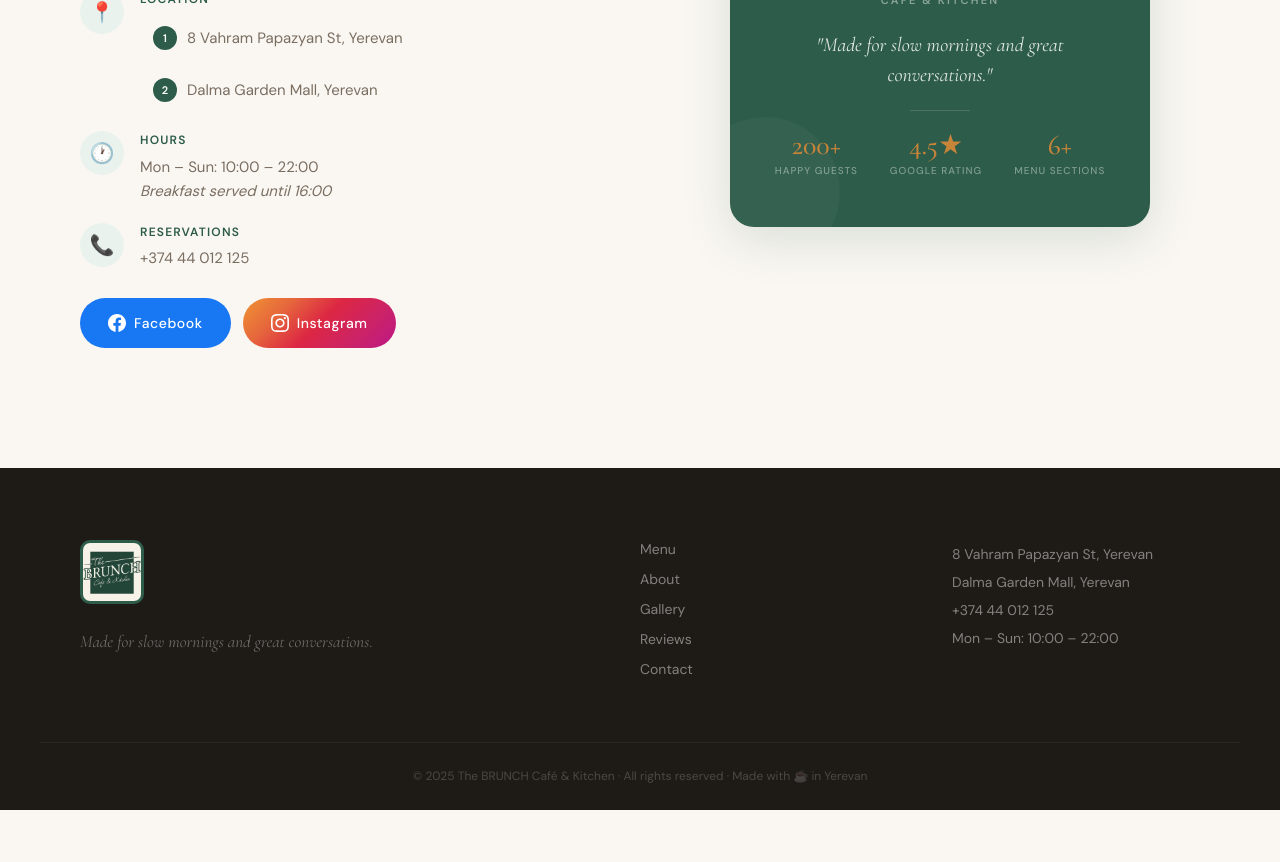
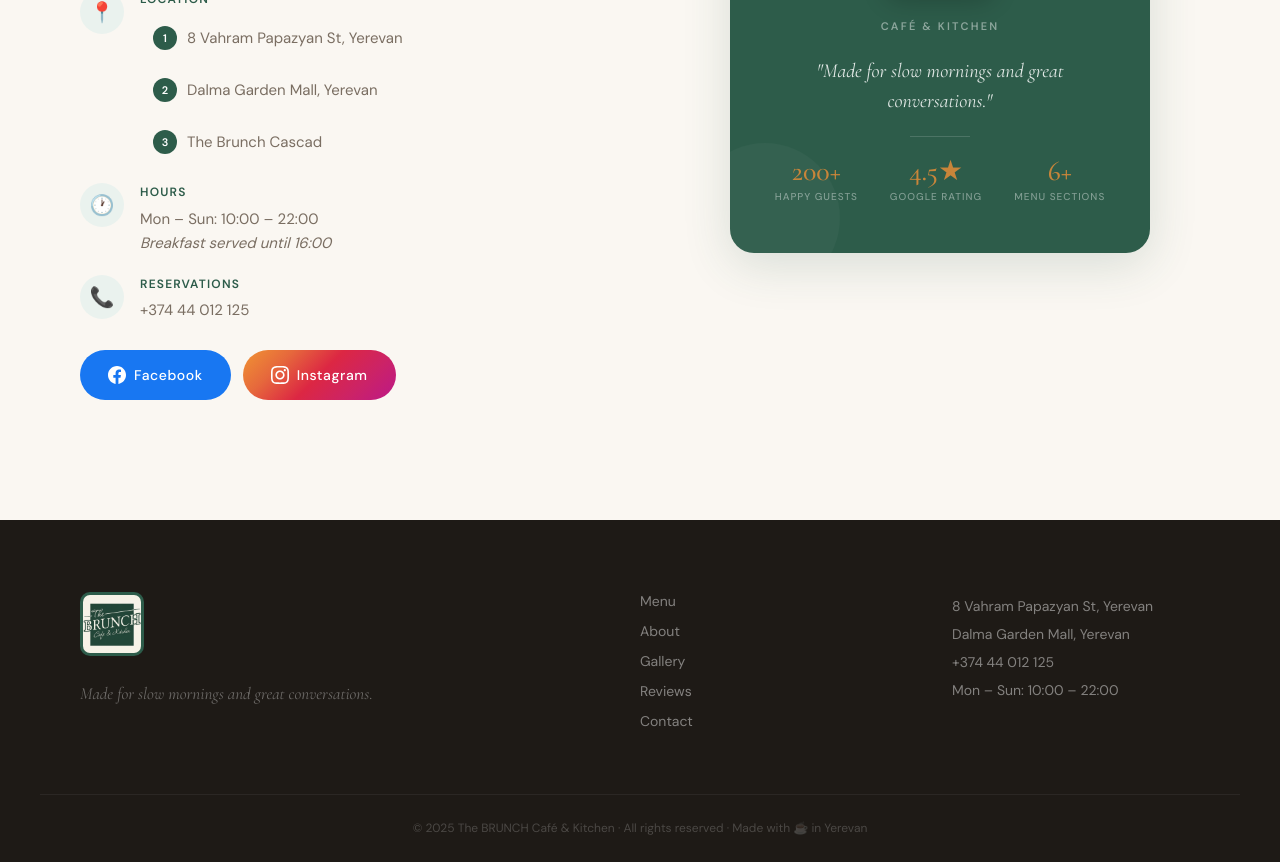
Before and after one commit to apathy000/the-BRUNCH, a React (Vite) app: page / in a window 1280 px wide. Shown: the part 7280-8142 px from the top of the page. Before the commit the page ends 8090 px from the top, so only its background shows below. Built offline with nearby package versions, Linux system fonts and the light colour scheme.

Commit message:
add an imageo

```diff
--- a/src/App.jsx
+++ b/src/App.jsx
@@ -40,7 +40,7 @@
     contactDesc: "Whether it's a slow solo morning, a family gathering, or a date — The BRUNCH has a seat with your name on it.",
     loc: "Location", hours: "Hours", hoursVal: "Mon – Sun: 10:00 – 22:00",
     hoursNote: "Breakfast served until 16:00", res: "Reservations",
-    branch1: "8 Vahram Papazyan St, Yerevan", branch2: "Dalma Garden Mall, Yerevan",
+    branch1: "8 Vahram Papazyan St, Yerevan", branch2: "Dalma Garden Mall, Yerevan", branch3: "The Brunch Cascad",
     fbBtn: "Facebook", igBtn: "Instagram",
     cardTag: "Café & Kitchen", cardQuote: "\"Made for slow mornings and great conversations.\"",
     cardStat1: "Happy Guests", cardStat2: "Google Rating", cardStat3: "Menu Sections",
@@ -763,6 +763,9 @@
                       <a className="visit__branch" href="https://maps.google.com/?q=Dalma+Garden+Mall,+Yerevan" target="_blank" rel="noreferrer">
                         <span className="visit__branch-num">2</span><span>{t.branch2}</span>
                       </a>
+                      <a className="visit__branch" href="" target="_blank" rel="noreferrer">
+                        <span className="visit__branch-num">3</span><span>{t.branch3}</span>
+                      </a>
                     </div>
                   </div>
                 </div>
```
